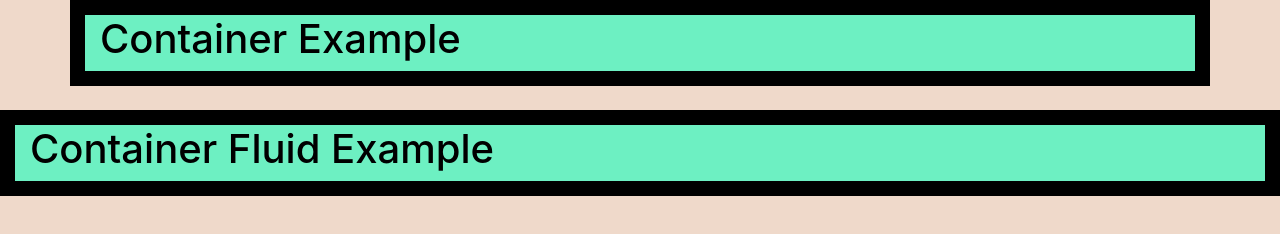
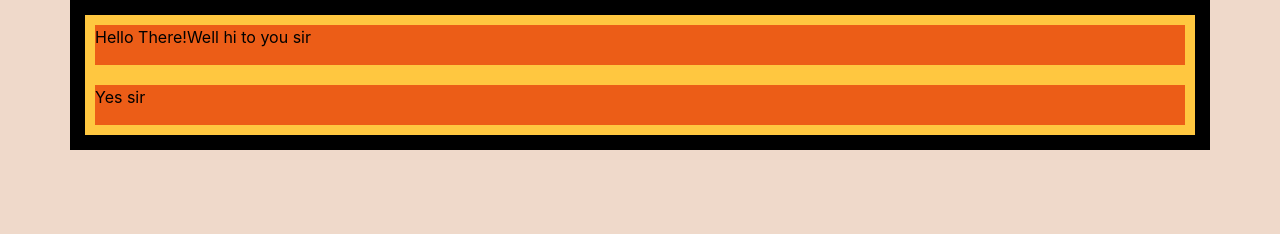
Before and after one commit to Mrfrazier14/New-website-test, a plain HTML site: page index.html in a window 1280 px wide. Drawn offline with nearby package versions, Linux system fonts and the light colour scheme.

Commit message:
Update index.html

```diff
--- a/index.html
+++ b/index.html
@@ -5,18 +5,20 @@
     <meta name="viewport" content="width=device-width, initial-scale=1, shrink-to-fit=no">
     <link rel="stylesheet" href="https://stackpath.bootstrapcdn.com/bootstrap/4.1.3/css/bootstrap.min.css" integrity="sha384-MCw98/SFnGE8fJT3GXwEOngsV7Zt27NXFoaoApmYm81iuXoPkFOJwJ8ERdknLPMO" crossorigin="anonymous">
     <link rel="stylesheet" href="style.css" type="text/css">
-    <title>Containers</title>
+
+    <title>Rows</title>
   </head>
-
   <body>
     <div class="container">
-			<h1>Container Example</h1>
-    </div>
-
-    <br>
-
-    <div class="container-fluid">
-        <h1>Container Fluid Example</h1>
+			<!--Add your rows below:-->
+      <div class="row">
+        <p>Hello There!</p>
+        <p>Well hi to you sir</p>
+      </div>
+      <div class="row">
+        <p>Yes sir</p>
+        <p></p>
+      </div>
     </div>
 
     <!-- Optional JavaScript -->
```
